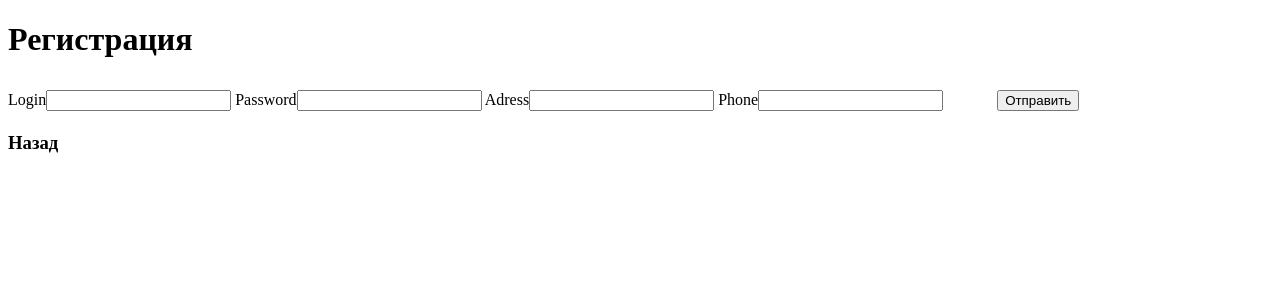
After one commit to 2po4ill/pizza_flask_project, a Flask app: page /reg in a window 1280 px wide. The commit adds this page. Shown: the top 300 px of the page. Run offline with Flask 2, Linux system fonts and the light colour scheme.

Commit message:
registration/ 1/2 cookie

```diff
--- a/app.py
+++ b/app.py
@@ -1,10 +1,14 @@
-from flask import Flask, render_template, request
+from flask import Flask, render_template, request, make_response, session
 from flask_sqlalchemy import SQLAlchemy
+from datetime import timedelta
 import db_util
+from random import choice
+
 
 app = Flask(__name__)
 app.secret_key = "111"
 app.config['SQLALCHEMY_DATABASE_URI'] = "postgresql://postgres:Init123#@localhost:5432/pizza_shop"
+app.permanent_session_lifetime = timedelta(days=365)
 db = SQLAlchemy(app)
 
 pizza_shop = db_util.Database()
@@ -18,19 +22,34 @@ class Pizzas(db.Model):
     image = db.Column(db.TEXT)
 
 
+class Users(db.Model):
+    login = db.Column(db.VARCHAR, primary_key=True)
+    password = db.Column(db.VARCHAR)
+    adress = db.Column(db.TEXT)
+    phone = db.Column(db.VARCHAR)
+    cookie = db.Column(db.VARCHAR)
+
+
+def createcookie():
+    alphabet = "0123456789abcdefghijklmnopqrstuvwxyzABCDEFGHIJKLMNOPQRSTUVWXYZ"
+    string = ""
+    for i in range(16):
+        string += choice(alphabet)
+    return string
+
+
 @app.route('/')
 def main_page():
     pizzas = Pizzas.query.all()
+    users = Users.query.all()
+    print(cookie().headers)
     context = {
         'pizzas': pizzas,
+        'user': users,
+        'cookie': cookie(),
         'title': "ХОЧУ ПИТСЫ"
     }
     return render_template("main.html", **context)
-
-
-@app.route("/#popup_<int:pizza_id>")
-def get_pizza(pizza_id):
-    return render_template("main.html", id=pizza_id)
 
 
 @app.route("/add", methods=['GET', 'POST'])
@@ -40,12 +59,37 @@ def add_pizza():
         properties = request.form.get('properties')
         price = request.form.get('price')
         image = request.form.get('image')
-        pizza_id = db.session.query(db.func.max(Pizzas.id)).first()[0]+1
+        pizza_id = db.session.query(db.func.max(Pizzas.id)).first()[0] + 1
         new_pizza = Pizzas(id=pizza_id, name=name, properties=properties, price=price, image=image)
         db.session.add(new_pizza)
         db.session.commit()
     return render_template("add_pizza.html", title="Добавить пиццу")
 
 
+@app.route("/reg", methods=['GET', 'POST'])
+def registration():
+    if request.method == 'POST':
+        login = request.form.get('login')
+        password = request.form.get('password')
+        adress = request.form.get('adress')
+        phone = request.form.get('phone')
+        guest = request.cookies.get('site')
+        new_user = Users(login=login, password=password, adress=adress, phone=phone, cookie=guest)
+        db.session.add(new_user)
+        db.session.commit()
+    return render_template("registration.html", title="Регистрация")
+
+
+@app.route('/cookie/')
+def cookie():
+    if not request.cookies.get('site'):
+        res = make_response("Setting a cookie")
+        session['site'] = createcookie()
+        res.set_cookie('site', session['site'], 60*60*60*365)
+    else:
+        res = request.cookies.get('site')
+    return res
+
+
 if __name__ == '__main__':
     app.run()
--- /dev/null
+++ b/templates/registration.html
@@ -0,0 +1,24 @@
+{% extends "base.html" %}
+
+{% block body %}
+    <h1>{{ title }}</h1>
+    <style>
+        .add {
+            margin: auto;
+        }
+
+        input[type=submit] {
+            margin: 10px 10px 2px 50px;
+        }
+    </style>
+    <form method="post">
+        <div class="add">
+            <label>Login<input name="login" type="text" required></label>
+            <label>Password<input name="password" type="text" required></label>
+            <label>Adress<input name="adress" type="text" required></label>
+            <label>Phone<input name="phone" type="text" required></label>
+            <input type="submit" value="Отправить">
+        </div>
+        <h3 onclick="location.href = '{{ url_for("main_page") }}'" class="new_film">Назад</h3>
+    </form>
+{% endblock %}
```
Also changed, not shown: templates/main.html (+7 -0 lines).
